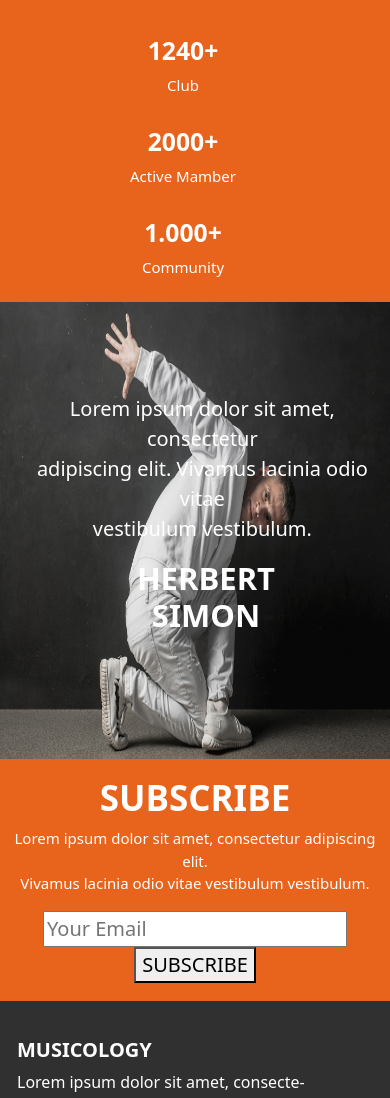
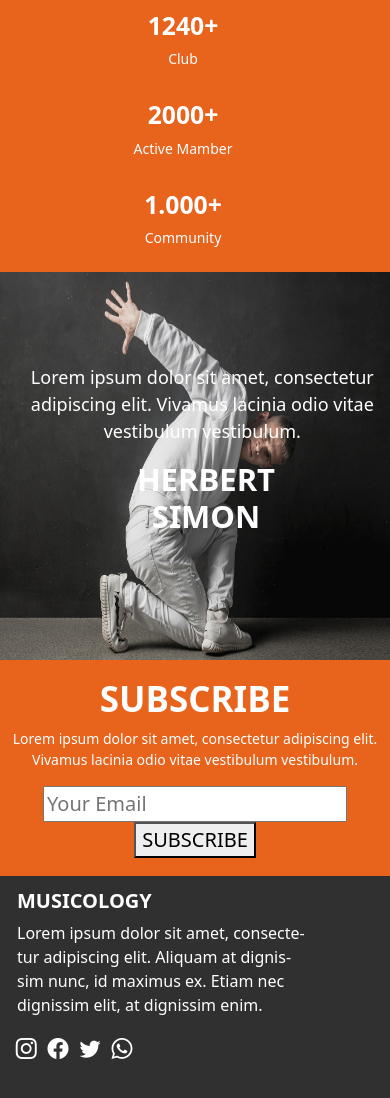
Before and after one commit to Rajasharma8770/dance-class, a plain HTML site: page index.html in a window 390 px wide. Shown: the part 4961-6059 px from the top of the page. Drawn offline with nearby package versions, Linux system fonts and the light colour scheme.

Commit message:
Update responsive.css

```diff
--- a/responsive.css
+++ b/responsive.css
@@ -105,12 +105,12 @@
 
     }
     #our-statistics p {
-        font-size: 15px;
+        font-size: 14px;
 
     }
 
     #dance1 p {
-        font-size: 20px;
+        font-size: 18px;
     }
 
     #dance1 h3 {
@@ -121,14 +121,25 @@
         font-size: 35px;
     }
     #subscriber p {
-        font-size: 15px;
+        font-size: 14px;
+    }
+
+    #footer {
+
+        padding-top: 68px;
     }
 
     #footer h4 {
         margin-left: 5px;
+        margin-top: -55px;
     }
     #footer p {
         margin-left: 5px;
     }
+    #social-icon {
+        margin-left: 1%;
+        font-size: 21px;
+        margin-bottom: 10%;
+    }
 
 }
```
